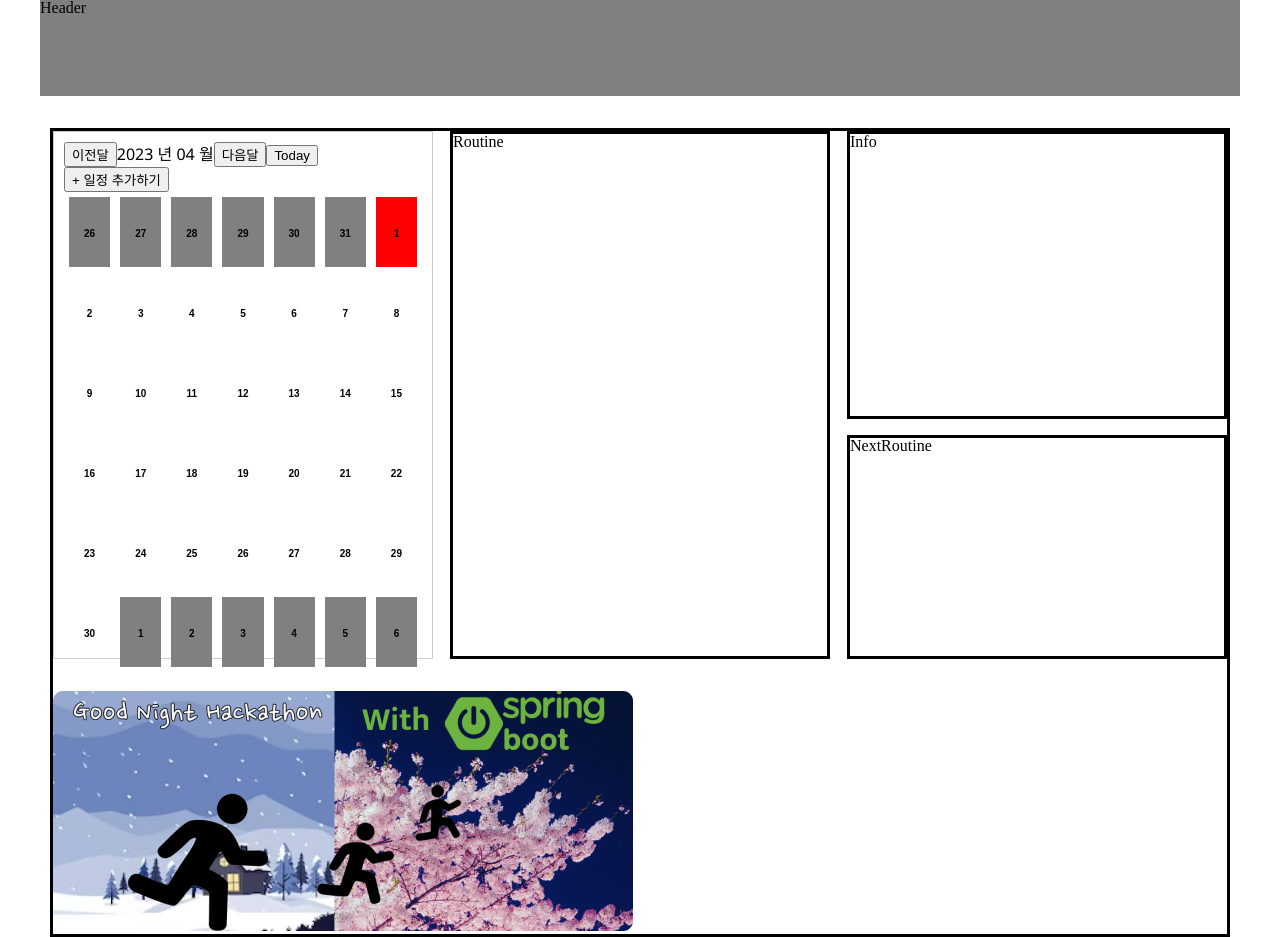
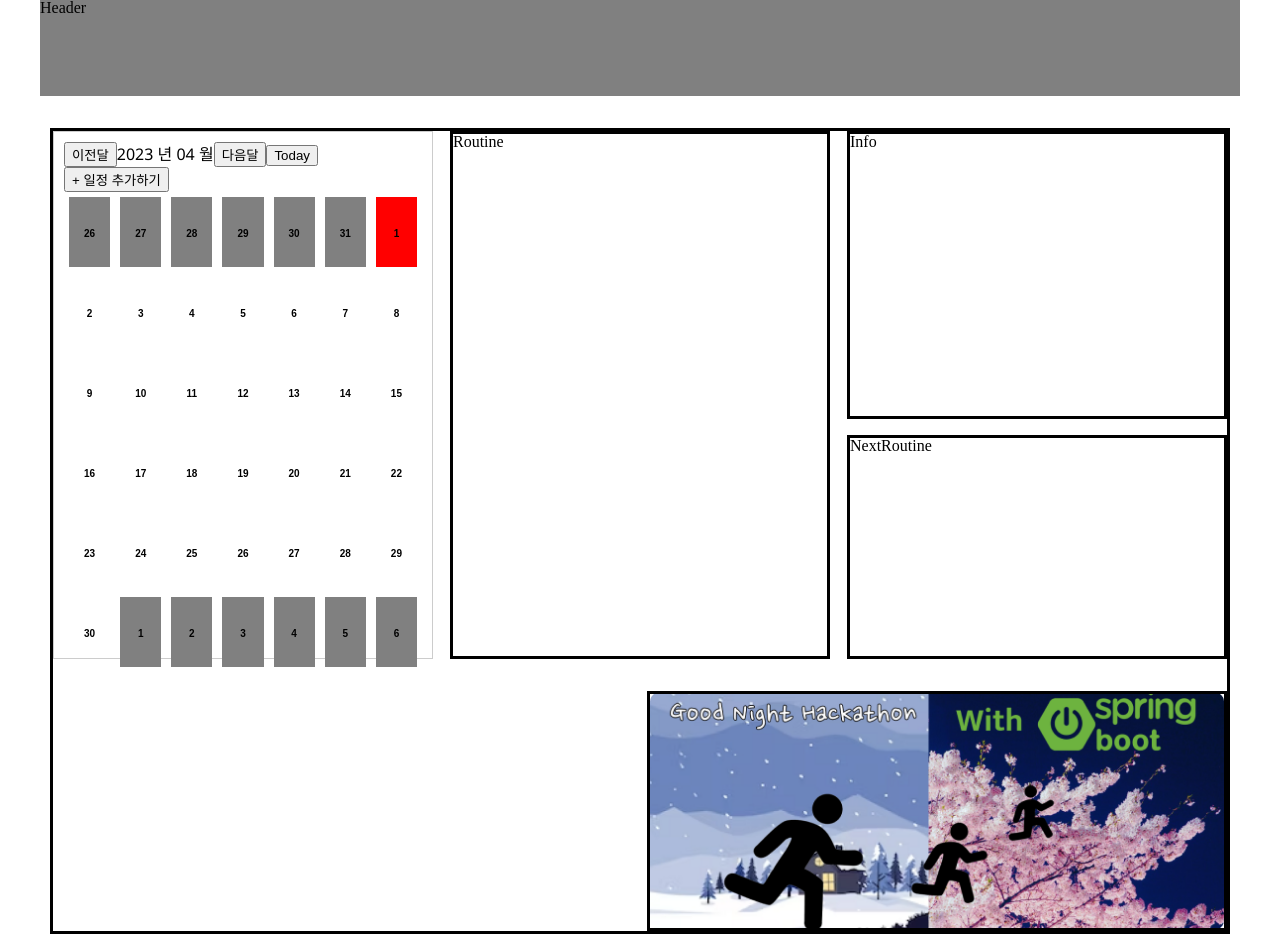
Before and after one commit to Techeer-FM-Studio/frontend, a Next.js app: page / in a window 1280 px wide. Built offline with nearby package versions, Linux system fonts and the light colour scheme.

Commit message:
design: BannerImage를 레이아웃 크기에 맞게 디자인

```diff
--- a/src/styles/components/banner/BannerMainLayout.module.scss
+++ b/src/styles/components/banner/BannerMainLayout.module.scss
@@ -1,6 +1,12 @@
-.bannerMainLayout {
+.BannerMainLayout {
   width: 58rem;
   height: 24rem;
   border: solid black;
   margin-left: auto;
+
+  .BannerImage {
+    width: 100%;
+    height: 100%;
+    object-fit: cover;
+  }
 }
```
